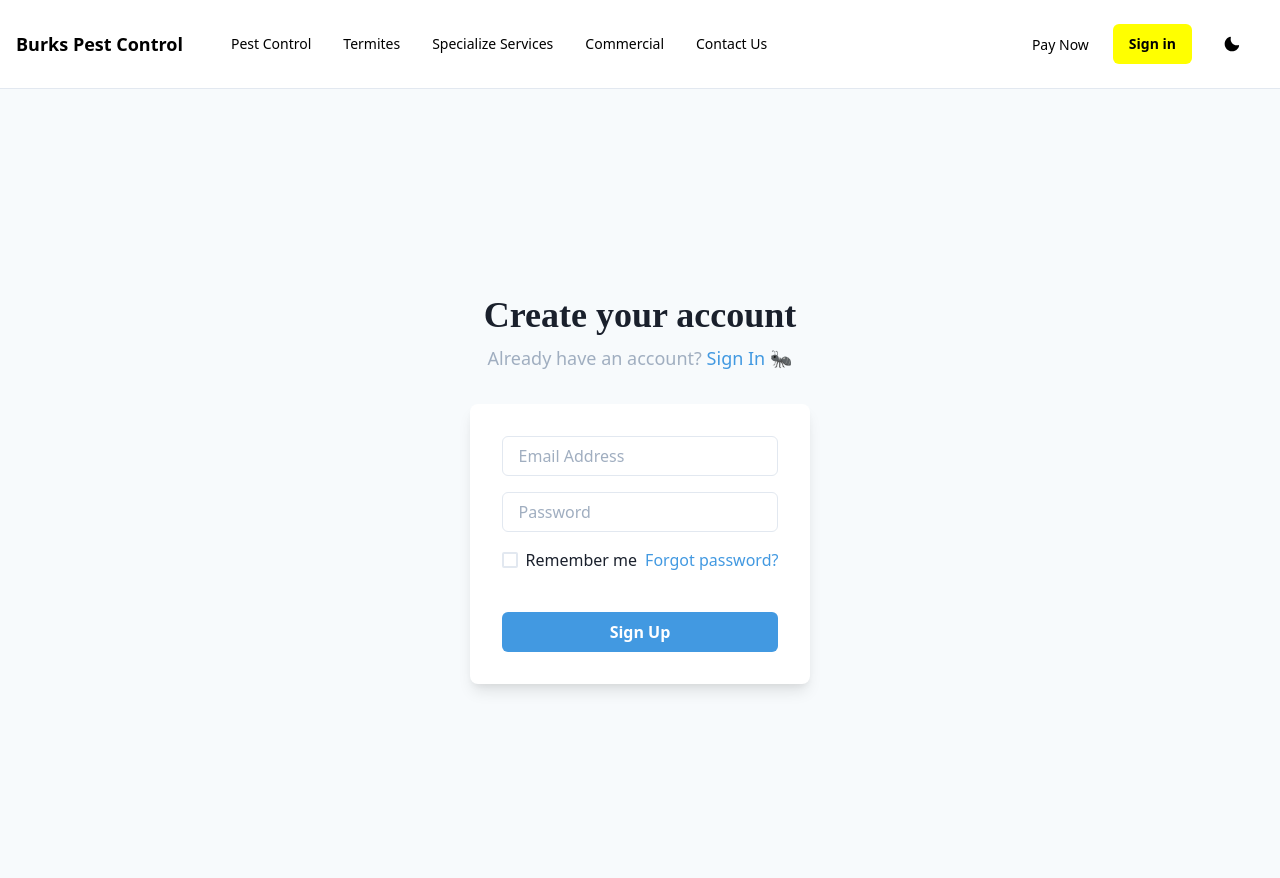
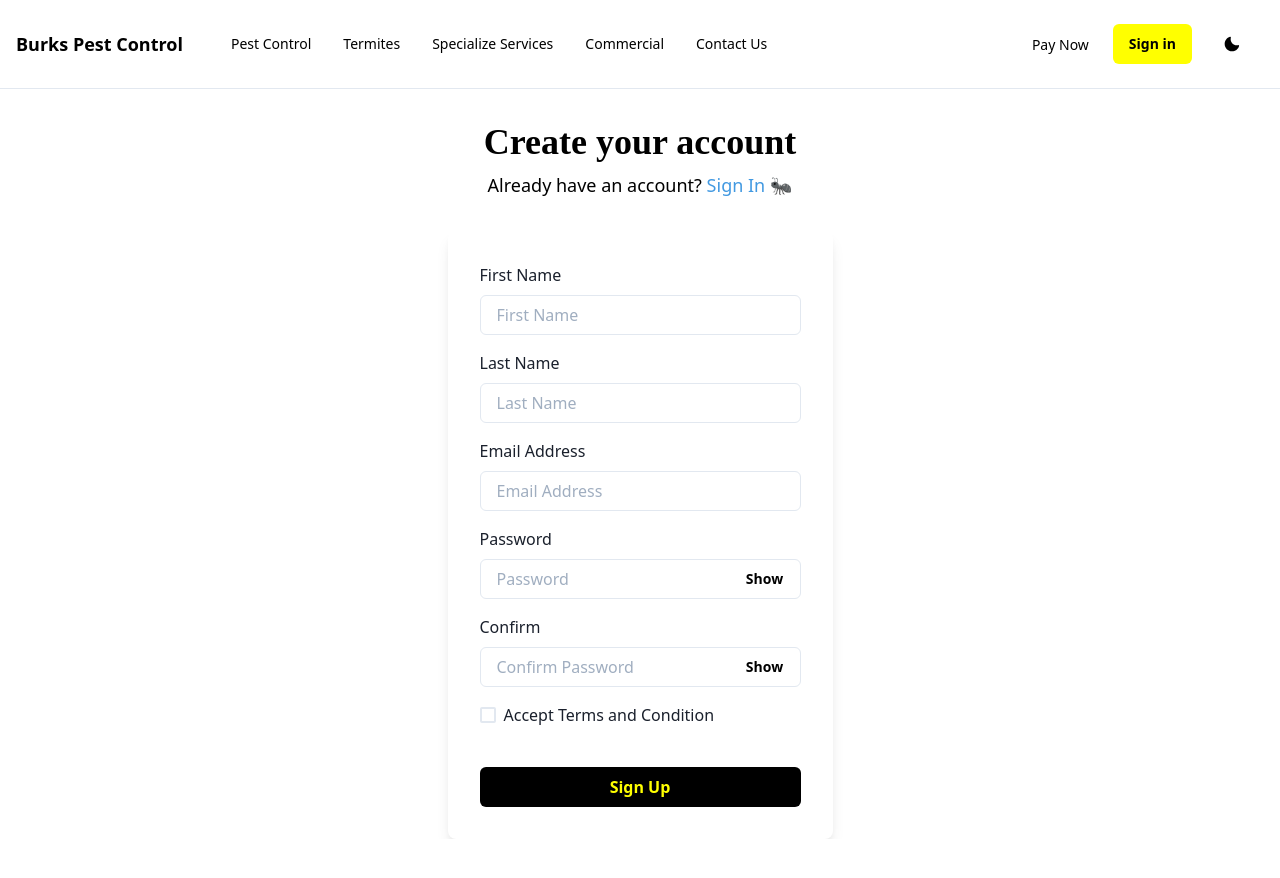
Before and after one commit to awwyes/burkspestcontrol, a Next.js app: page /signup in a window 1280 px wide. Shown: the top 878 px of the page. After the commit the page ends 839 px from the top, so only its background shows below. Built offline with nearby package versions, Linux system fonts and the light colour scheme.

Commit message:
Changed signup to use formik and yup validation

```diff
--- a/components/SignUpLayout/SignUp.tsx
+++ b/components/SignUpLayout/SignUp.tsx
@@ -1,46 +1,115 @@
-import { Flex, Box, FormControl, FormLabel, Input, Checkbox, Stack, Link, Button, Heading, Text, useColorModeValue,} from '@chakra-ui/react';
+import { Flex, Box, FormControl, FormLabel, Input, InputGroup, InputRightElement, Checkbox, Stack, Link, Button, Heading, Text, useColorModeValue,} from '@chakra-ui/react';
+import { Formik, Form, ErrorMessage } from 'formik';
+import * as Yup from 'yup';
+import React from 'react';
 
 export default function SignUp() {
+  const [show, setShow] = React.useState(false)
+  const handleClick = () => setShow(!show)
   return (
+    <Formik
+      initialValues={{ firstName: '', lastName: '', email: '', password: '', confirmPassword: '', acceptedTerms: false }}
+      validationSchema={Yup.object({
+        firstName: Yup.string()
+        .max(15, 'Must be 15 characters or less')
+        .required('Required'),
+        lastName: Yup.string()
+        .max(20, 'Must be 20 characters or less')
+        .required('Required'),
+        email: Yup.string().email('Invalid email address').required('Required'),
+        password: Yup.string()
+          .max(8, 'Password must be 8 characters')
+          .required('Required'),
+        confirmPassword: Yup.string()
+          .max(8, 'Confirm password must match')
+          .email('Email Addresses do not match')
+          .required('Required'),
+        acceptedTerms: Yup.boolean()
+          .required('Required')
+          .oneOf([true], 'You must accept the terms and conditions.'),
+      })}
+      onSubmit={(values, { setSubmitting }) => {
+        setTimeout(() => {
+          alert(JSON.stringify(values, null, 2));
+          setSubmitting(false);
+        }, 400);
+      }}
+    >
+      <Form>
         <Flex
-        minH={'100vh'}
+          minH={'100%'}
+          w={'100%'}
           align={'center'}
           justify={'center'}
-        bg={useColorModeValue('gray.50', 'gray.800')}>
-        <Stack spacing={8} mx={'auto'} maxW={'lg'} py={12} px={6}>
+          bg={useColorModeValue('white', 'black')}>
+          <Stack spacing={8} mx={'auto'} maxW={'lg'} pt={8}>
             <Stack align={'center'}>
-            <Heading fontSize={'4xl'}>Create your account</Heading>
-            <Text fontSize={'lg'} color={'gray.400'}>
+              <Heading fontSize={'4xl'} color={useColorModeValue('black', 'yellow.500')}>Create your account</Heading>
+              <Text fontSize={'lg'} color={useColorModeValue('black', 'yellow.500')}>
                 Already have an account? <Link color={'blue.400'} href="/signin">Sign In</Link> 🐜
               </Text>
             </Stack>
             <Box
               rounded={'lg'}
-            bg={useColorModeValue('white', 'gray.700')}
+              bg={useColorModeValue('white', 'gray.900')}
               boxShadow={'lg'}
+              w={'100%'}
               p={8}>
               <Stack spacing={4}>
+                <FormControl id="firstName">
+                  <FormLabel htmlFor="firstName">First Name</FormLabel>
+                  <Input type="text" placeholder="First Name" />
+                  <ErrorMessage name="firstName" />
+                </FormControl>
+                <FormControl id="lastName">
+                  <FormLabel htmlFor="lastName">Last Name</FormLabel>
+                  <Input type="text" placeholder="Last Name" />
+                  <ErrorMessage name="lastName" />
+                </FormControl>
                 <FormControl id="email">
-                {/* <FormLabel>Email address</FormLabel> */}
+                  <FormLabel htmlFor="email">Email Address</FormLabel>
                   <Input type="email" placeholder="Email Address" />
+                  <ErrorMessage name="email" />
                 </FormControl>
+                <InputGroup size="md">
                   <FormControl id="password">
-                {/* <FormLabel>Password</FormLabel> */}
-                <Input type="password" placeholder="Password" />
+                    <FormLabel htmlFor="password">Password</FormLabel>
+                    <Input pr="4.5rem" type={show ? "text" : "password"} placeholder="Password" />
+                    <InputRightElement w="4.5rem" pt="2.4rem">
+                      <Button h="1.75rem" size="sm" onClick={handleClick} color={useColorModeValue('black', 'black')} _hover={{ bg: useColorModeValue('yellow.500', 'black'), color: useColorModeValue('black', 'yellow.500')}}>
+                        {show ? "Hide" : "Show"}
+                      </Button>
+                    </InputRightElement>
+                    <ErrorMessage name="password" />
                   </FormControl>
+                </InputGroup>
+                <InputGroup size="md">
+                  <FormControl id="confirmPassword">
+                    <FormLabel htmlFor="confirmPassword">Confirm</FormLabel>
+                    <Input pr="4.5rem" type={show ? "text" : "password"} placeholder="Confirm Password" />
+                    <InputRightElement w="4.5rem" pt="2.4rem">
+                      <Button h="1.75rem" size="sm" onClick={handleClick} color={useColorModeValue('black', 'black')} _hover={{ bg: useColorModeValue('yellow.500', 'black'), color: useColorModeValue('black', 'yellow.500')}}>
+                        {show ? "Hide" : "Show"}
+                      </Button>
+                    </InputRightElement>
+                    <ErrorMessage name="confirmPassword" />
+                  </FormControl>
+                </InputGroup>
                 <Stack spacing={10}>
                   <Stack
                     direction={{ base: 'column', sm: 'row' }}
                     align={'start'}
                     justify={'space-between'}>
-                  <Checkbox colorScheme="yellow">Remember me</Checkbox>
-                  <Link color={'blue.400'}>Forgot password?</Link>
+                    <Checkbox colorScheme="yellow">
+                      Accept <Link href="/">Terms and Condition</Link>
+                    </Checkbox>
                   </Stack>
                   <Button
-                  bg={'blue.400'}
-                  color={'white'}
+                    type='submit'
+                    bg={useColorModeValue('black', 'yellow.500')}
+                    color={useColorModeValue('yellow.500', 'black')}
                     _hover={{
-                    bg: 'blue.500',
+                      bg: useColorModeValue('yellow.500', 'black'), color: useColorModeValue('black', 'yellow.500'),
                     }}>
                     Sign Up
                   </Button>
@@ -49,5 +118,7 @@ export default function SignUp() {
             </Box>
           </Stack>
         </Flex>
+      </Form>
+    </Formik>
   );
 }
```
Lines whose indentation alone changed are shown as unchanged.
